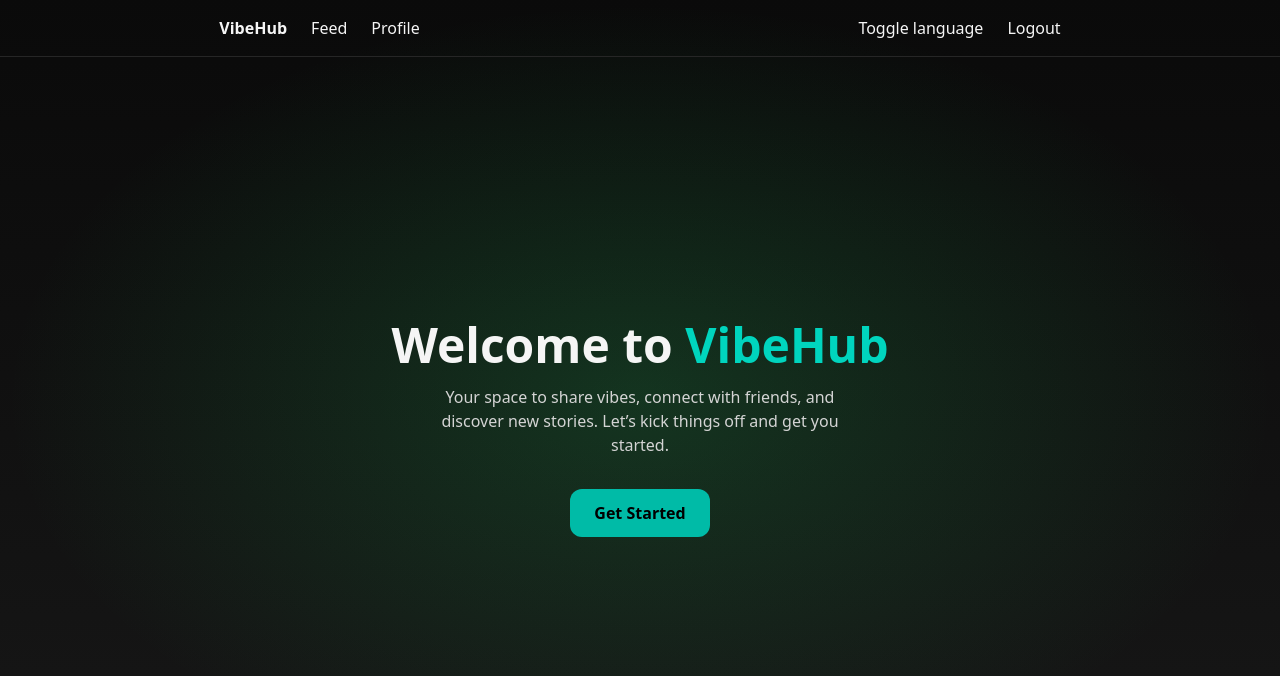
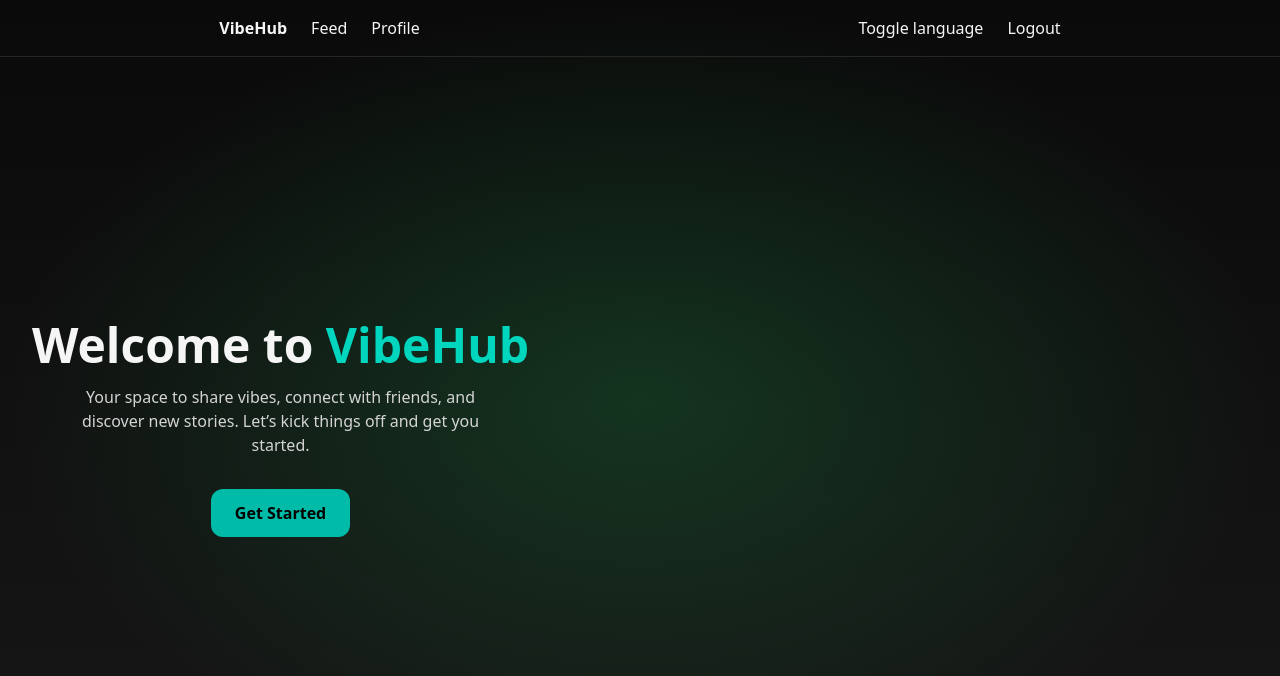
Before and after one commit to shefket-mustafa/VibeHub, a Next.js app in the folder vibehub/: page / in a window 1280 px wide. Shown: the top 676 px of the page. Built offline with nearby package versions, Linux system fonts and the light colour scheme.

Commit message:
Small ui styling  change in feed

```diff
--- a/vibehub/src/app/feed/page.tsx
+++ b/vibehub/src/app/feed/page.tsx
@@ -21,6 +21,9 @@ type ServerPost = {
     const [posts, setPosts] = useState<Post[]>([]);
     const [content, setContent] = useState("");
     const [submitting, setSubmitting] = useState(false);
+    const [currentUser, setCurrentUser] = useState(null);
+
+
 
     useEffect(() => {
         try {
@@ -82,6 +85,24 @@ type ServerPost = {
 
 
     return (
+
+      //main container
+      <div className="w-full flex justify-between">
+
+        {/* left section */}
+        <div className="sticky top-20 w-[260px] min-h-screen max-w-2xl border-neutral-800 bg-neutral-800/30 space-y-6">
+
+          {/* left section tags */}
+          <div className="flex flex-col text-2xl text-white">
+
+          <p></p>
+
+          </div>
+
+        </div>
+
+
+      {/* middle section */}
       <div className="w-full max-w-xl mx-auto space-y-6">
         {/* Composer */}
         <form onSubmit={onSubmit}  className="rounded-2xl border border-neutral-800 p-4 bg-neutral-900/30">
@@ -136,5 +157,10 @@ type ServerPost = {
           </button>
         </div> */}
       </div>
+
+
+
+
+      </div>
     );
   }
--- a/vibehub/src/app/layout.tsx
+++ b/vibehub/src/app/layout.tsx
@@ -10,8 +10,8 @@ export default function RootLayout({
   return (
     <html lang="en">
       <body className="min-h-dvh flex flex-col text-neutral-100 antiliased bg-neutral-950">
-        <div className="fixed inset-0 bg-gradient-to-b from-neutral-950 to-neutral-900" />
-        <div className="fixed inset-0 bg-[radial-gradient(ellipse_at_center,rgba(34,197,94,0.2),transparent_70%)]" />
+        <div className="fixed inset-0 bg-gradient-to-b from-neutral-950 to-neutral-900 z-10" />
+        <div className="fixed inset-0 bg-[radial-gradient(ellipse_at_center,rgba(34,197,94,0.2),transparent_70%)] z-10" />
 
         <header className="border-b border-neutral-800 flex  relative z-10">
           <nav className="mx-auto max-w-5xl p-4 flex items-center gap-6">
@@ -35,7 +35,7 @@ export default function RootLayout({
           </div>
         </header>
 
-        <main className="mx-auto max-w-5xl p-4 flex-1 flex items-center justify-center relative z-10">
+        <main className=" p-4 flex-1 flex  relative z-10">
           {children}
         </main>
       </body>
```
